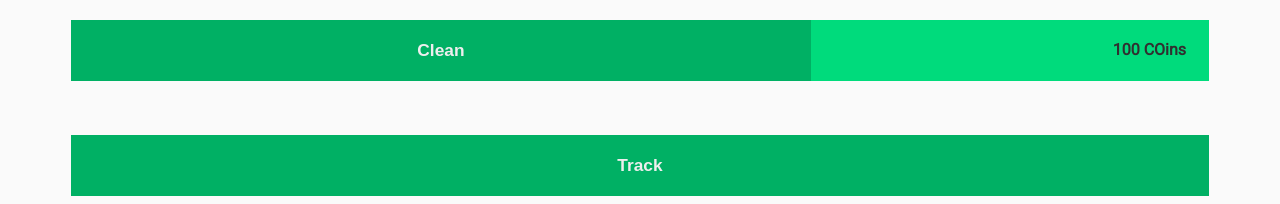
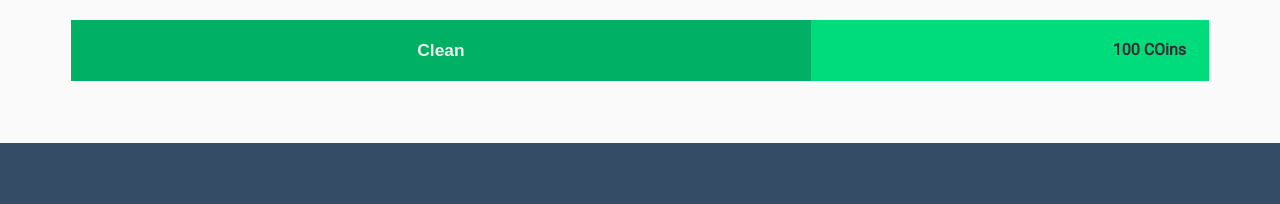
Before and after one commit to manoletre/sciencehackbest, a Node server app: page / in a window 1280 px wide. Shown: the part 1276-1480 px from the top of the page. After the commit the page ends 1419 px from the top, so only its background shows below. Run offline with Node 20, Linux system fonts and the light colour scheme.

Commit message:
track activities

```diff
--- a/routes/index.js
+++ b/routes/index.js
@@ -7,7 +7,7 @@ router.get('/', function(req, res, next) {
 });
 
 router.get('/activities', function(req, res, next) {
-  res.render('index', { title: 'Express' });
+  res.render('track', { title: 'Express' });
 });
 
 router.get('/challenges', function(req, res, next) {
--- a/views/index.jade
+++ b/views/index.jade
@@ -276,5 +276,5 @@ svg(version='1.1', xmlns='http://www.w3.org/2000/svg', xmlns:xlink='http://www.w
     br
     br
 
-    button#letstrack(onclick='track()')
+    //button#letstrack(onclick='track()')
         b Track
```
